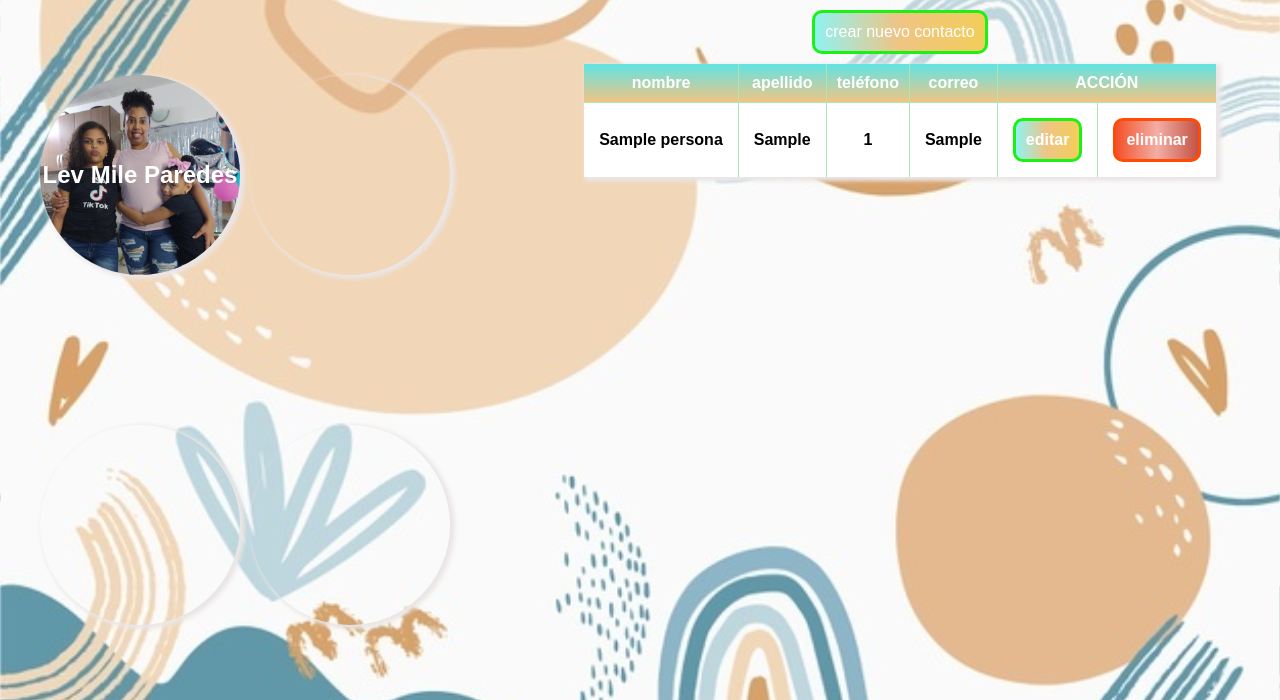
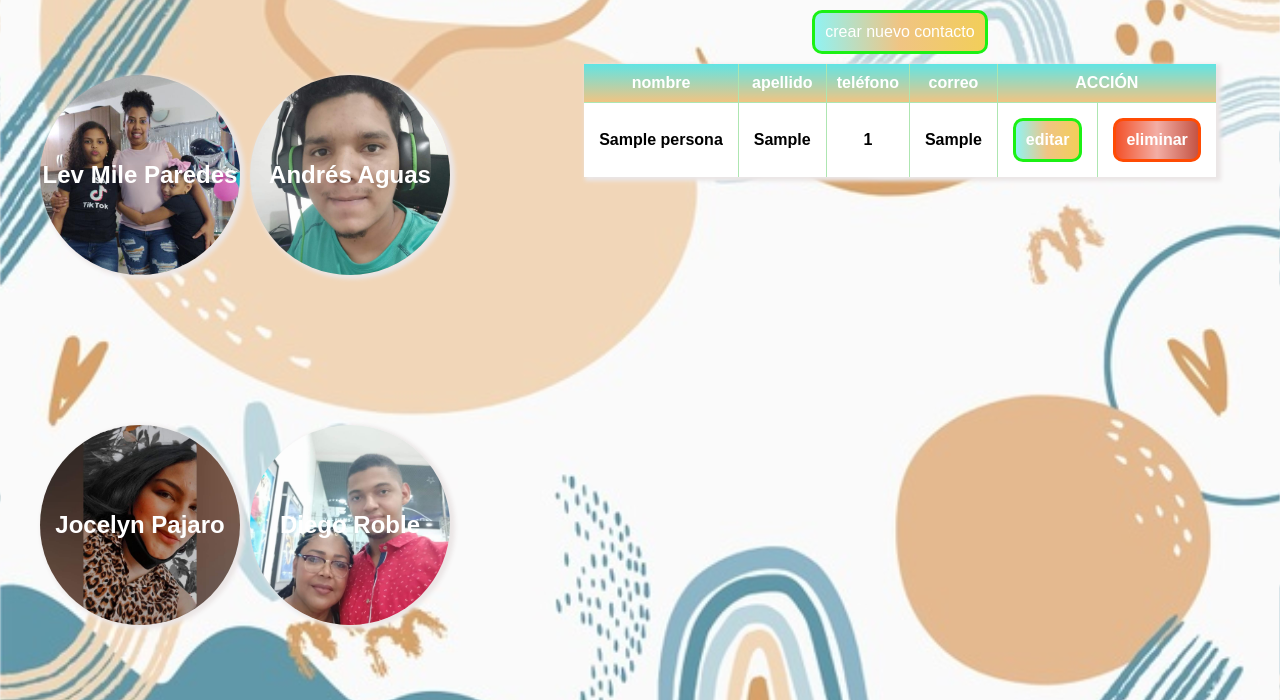
Before and after one commit to Diego213073/Crud-django, a Django app: page / in a window 1280 px wide. Shown: the part 100-800 px from the top of the page. Run offline with Django 3.2, Linux system fonts and the light colour scheme; tables that the repository leaves empty hold one stand-in row (values such as "Sample post"); some web fonts are replaced.

Commit message:
integrantes del grupo

```diff
--- a/proyecto/proyecto_init/templates/index.html
+++ b/proyecto/proyecto_init/templates/index.html
@@ -4,28 +4,35 @@
 <head>
     <meta charset="UTF-8">
     <meta http-equiv="X-UA-Compatible" content="IE=edge">
-    <meta name="viewport" content="width=device-width, initial-scale=1.0">
-    {%block estilos %}
-    {% load static %}
+    <meta name="viewport" content="width=device-width, initial-scale=1.0"> {%block estilos %} {% load static %}
     <link rel="stylesheet" href="{% static 'css/estilos.css' %}">
-    <link href="https://fonts.googleapis.com/css2?family=Fira+Sans+Condensed:wght@200&display=swap" rel="stylesheet">
-    {%endblock estilos %}
+    <link href="https://fonts.googleapis.com/css2?family=Fira+Sans+Condensed:wght@200&display=swap" rel="stylesheet"> {%endblock estilos %}
     <title>Lista de contactos</title>
 </head>
 
 <body>
     {%block cuerpo %}
-    <header><h1>LISTA DE CONTACTOS</h1></header>
+    <header>
+        <h1>LISTA DE CONTACTOS</h1>
+    </header>
 
     <main class="integrantes">
-       <div class="lev"><h2>Lev Mile Paredes</h2>
-       </div>
-       <div></div>
-       <div></div>
-       <div></div>
+        <div class="lev">
+            <h2>Lev Mile Paredes</h2>
+        </div>
+        <div class="andres">
+            <h2>Andrés Aguas</h2>
+        </div>
+        <div class="jocelyn">
+            <h2>Jocelyn Pajaro</h2>
+        </div>
+        <div class="diego">
+            <h2>Diego Roble</h2>
+        </div>
     </main>
     <main class="contenido">
-        <article> {%block crearUs %} <div class="btn-accion"><a href="{% url 'crear_persona' %}">crear nuevo
+        <article> {%block crearUs %}
+            <div class="btn-accion"><a href="{% url 'crear_persona' %}">crear nuevo
                     contacto</a></div>
             {%endblock crearUs %}</article>
         <article>
@@ -54,7 +61,7 @@
                 {% endfor %}
 
             </table>
-            </article>
+        </article>
     </main>
     {%endblock cuerpo %}
 </body>
--- a/proyecto/proyecto_init/templates/static/css/estilos.css
+++ b/proyecto/proyecto_init/templates/static/css/estilos.css
@@ -7,7 +7,6 @@ body {
     font-family: 'Fira Sans Condensed', sans-serif;
     background-image: url('../imagenes/blanco.jpg');
     background-size: cover;
-
 }
 
 body,
@@ -73,14 +72,12 @@ table {
     box-shadow: 3px 2px 4px 2px rgb(235, 230, 230);
 }
 
-
 table th {
-    background-image: linear-gradient(rgb(96, 228, 228),rgb(240, 196, 131) );
+    background-image: linear-gradient(rgb(96, 228, 228), rgb(240, 196, 131));
     color: white;
     padding: 10px;
     border-right: 1px solid rgb(174, 230, 177);
 }
-
 
 table td {
     font-weight: bold;
@@ -103,7 +100,7 @@ table td {
     border: 3px solid rgb(27, 241, 20);
     border-radius: 10px;
     text-align: center;
-    background-image: linear-gradient(to right,rgb(145, 242, 242),rgb(240, 196, 131), rgb(242, 206, 89));
+    background-image: linear-gradient(to right, rgb(145, 242, 242), rgb(240, 196, 131), rgb(242, 206, 89));
 }
 
 .btn-accion a {
@@ -132,8 +129,22 @@ table td {
     cursor: pointer;
 }
 
-
-.lev{
-    background-image:url('../imagenes/lev.jfif');
+.lev {
+    background-image: url('../imagenes/lev.jfif');
     background-size: cover;
 }
+
+.andres {
+    background-image: url('../imagenes/aa.jpg');
+    background-size: cover;
+}
+
+.jocelyn {
+    background-image: url('../imagenes/jo.jpg');
+    background-size: cover;
+}
+
+.diego {
+    background-image: url('../imagenes/dd.jpg');
+    background-size: cover;
+}
```
Also changed, not shown: proyecto/proyecto_init/templates/static/imagenes/aa.jpg (added), proyecto/proyecto_init/templates/static/imagenes/dd.jpg (added), proyecto/proyecto_init/templates/static/imagenes/jo.jpg (added), proyecto/proyecto_init/templates/static/imagenes/pp.jpg (added).
